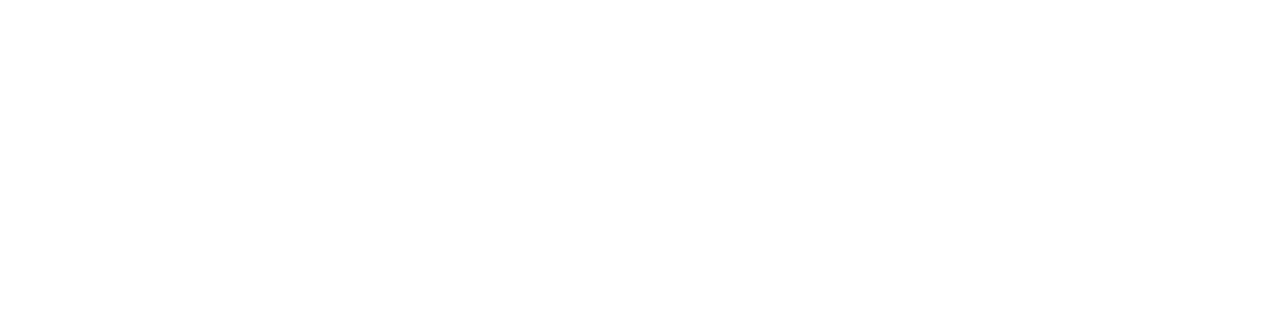
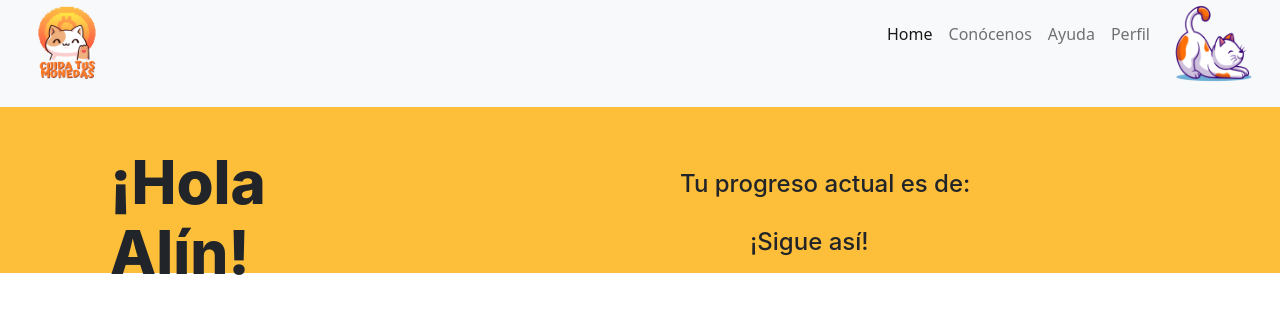
Before and after one commit to LucasA75/CuidaTusMonedas, a React (Create React App) app in the folder React CTM/: page /Perso in a window 1280 px wide. Before the commit this address had no page. Shown: the top 314 px of the page. Built offline with nearby package versions, Linux system fonts and the light colour scheme.

Commit message:
pagina personalizada

```diff
--- a/React CTM/src/App.js
+++ b/React CTM/src/App.js
@@ -1,12 +1,14 @@
 import React from "react";
 import {BrowserRouter, Routes, Route} from "react-router-dom";
 import Home from "./pages/Home"
+import PagePerso from "./pages/PagePerso";
 
 const App =() => {
     return(
         <BrowserRouter>
             <Routes>
                 <Route path="/" element={<Home/>}></Route>
+                <Route path="/Perso" element={<PagePerso/>}></Route>
             </Routes>
         </BrowserRouter>
     )
--- /dev/null
+++ b/React CTM/src/components/HeaderPerso/HeaderPerso.css
@@ -0,0 +1,48 @@
+.logo{
+    width: 110px;
+    height: 100px;
+    margin-top: -20px;
+}
+
+@media screen and (max-width:800px) {
+    .container-fluid{
+        background-color: rgb(62, 104, 104);
+    }
+
+}
+.saludo{
+    background-color: rgba(253, 190, 57, 1);
+}
+.hola{
+position: relative;
+width: 200px;
+height: 50px;
+left: 110px;
+top: 40px;
+
+
+font-family: 'Inter';
+font-style: normal;
+}
+.progreso{
+position: relative;
+width: 300px;
+height: 50px;
+left: 680px;
+top: 5px;
+
+font-family: 'Inter';
+font-style: normal;
+
+}
+.saludo2{
+    position: relative;
+    width: 300px;
+    height: 50px;
+    left: 750px;
+    top: 5px;
+
+    font-family: 'Inter';
+    font-style: normal;
+
+}
--- /dev/null
+++ b/React CTM/src/components/HeaderPerso/HeaderPerso.js
@@ -0,0 +1,40 @@
+import React from "react";
+import logo from '../../assets/logo.png';
+import gatopage from '../../assets/gatopage.png'
+import './HeaderPerso.css'
+
+
+const HeaderPerso =()=>{
+    return(
+        <div>
+        <nav class="navbar navbar-expand-lg bg-light" >
+            <div class="container-fluid">
+                <a class="navbar-brand" href="/#">
+                    <img src={logo} alt="Logo" width="100" height="100" class="d-inline-block align-text-top logo" />
+                </a>
+                <button class="navbar-toggler" type="button" data-bs-toggle="collapse" data-bs-target="#navbarNavAltMarkup" aria-controls="navbarNavAltMarkup" aria-expanded="false" aria-label="Toggle navigation">
+                    <span class="navbar-toggler-icon"></span>
+                </button>
+                <div class="collapse navbar-collapse d-flex flex-row-reverse" id="navbarNavAltMarkup">
+                    <div class="navbar-nav">
+                        <a class="nav-link active p-2" aria-current="page" href="/#">Home</a>
+                        <a class="nav-link p-2" href="/#">Conócenos</a>
+                        <a class="nav-link p-2" href="/#">Ayuda</a>
+                        <a class="nav-link p-2" href="/#">Perfil</a>
+                        <img src={gatopage} alt="Logo" width="100" height="100" class="d-inline-block align-text-top logo" />
+
+                    </div>
+                </div>
+            </div>
+        </nav>
+        <div class="saludo ">
+            <h2 class="hola">¡Hola Alín!</h2>
+            <h4 class="progreso">Tu progreso actual es de: </h4>
+
+            <h4 class="saludo2">¡Sigue así!</h4>
+        </div>
+    </div>
+
+    )
+}
+export default HeaderPerso;
--- a/React CTM/src/components/index.js
+++ b/React CTM/src/components/index.js
@@ -3,10 +3,12 @@ import Headermain from "./Headermain/Headermain";
 import Main from "./Main/Main";
 import MenuModulos from "./MenuModulos/MenuModulos";
 import FooterMain from "./FooterMain/FooterMain";
+import HeaderPerso from "./HeaderPerso/HeaderPerso";
 
 export{
     Headermain,
     Main,
     MenuModulos,
-    FooterMain
+    FooterMain,
+    HeaderPerso
 };
--- /dev/null
+++ b/React CTM/src/pages/PagePerso.js
@@ -0,0 +1,10 @@
+import React from "react";
+import { HeaderPerso } from "../components/";
+
+const PagePerso =()=>{
+    return(
+        <HeaderPerso/>
+
+    )
+}
+export default PagePerso;
--- /dev/null
+++ b/React CTM/src/pages/index.js
@@ -0,0 +1,4 @@
+import PagePerso from "./PagePerso";
+import Home from "./Home";
+
+export {PagePerso, Home};
```
Also changed, not shown: React CTM/src/assets/gatopage.png (added).
